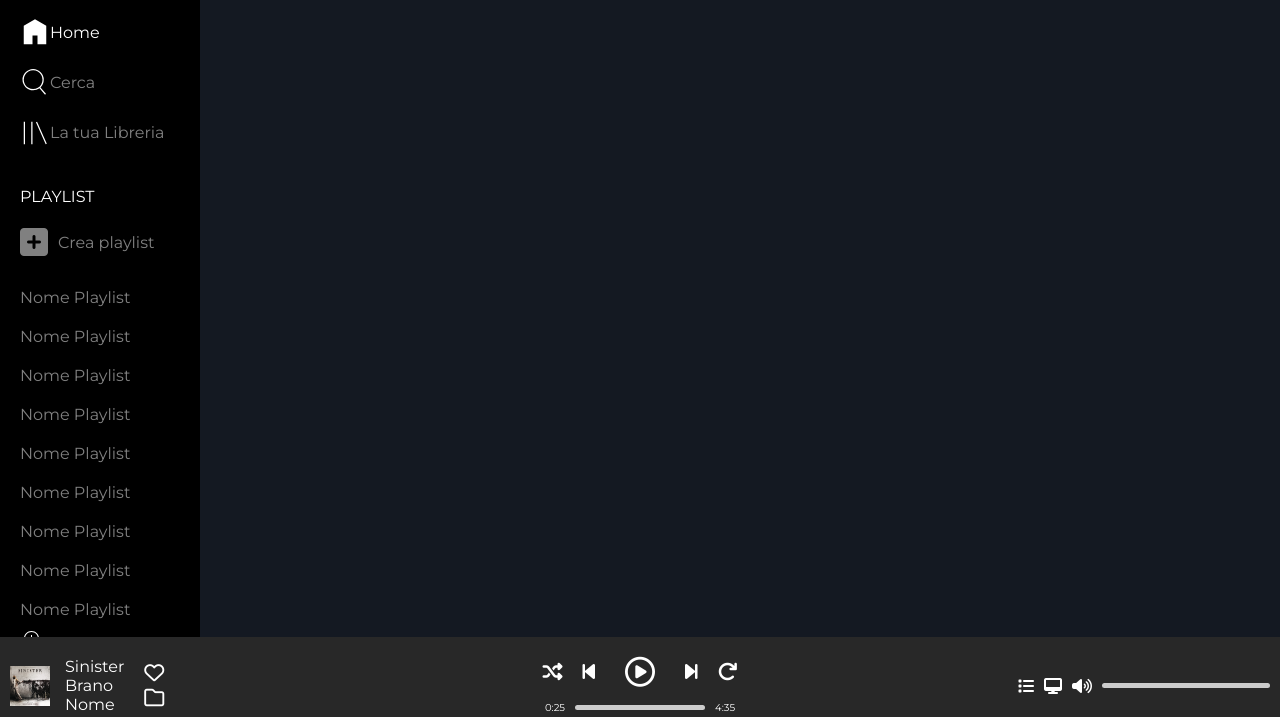
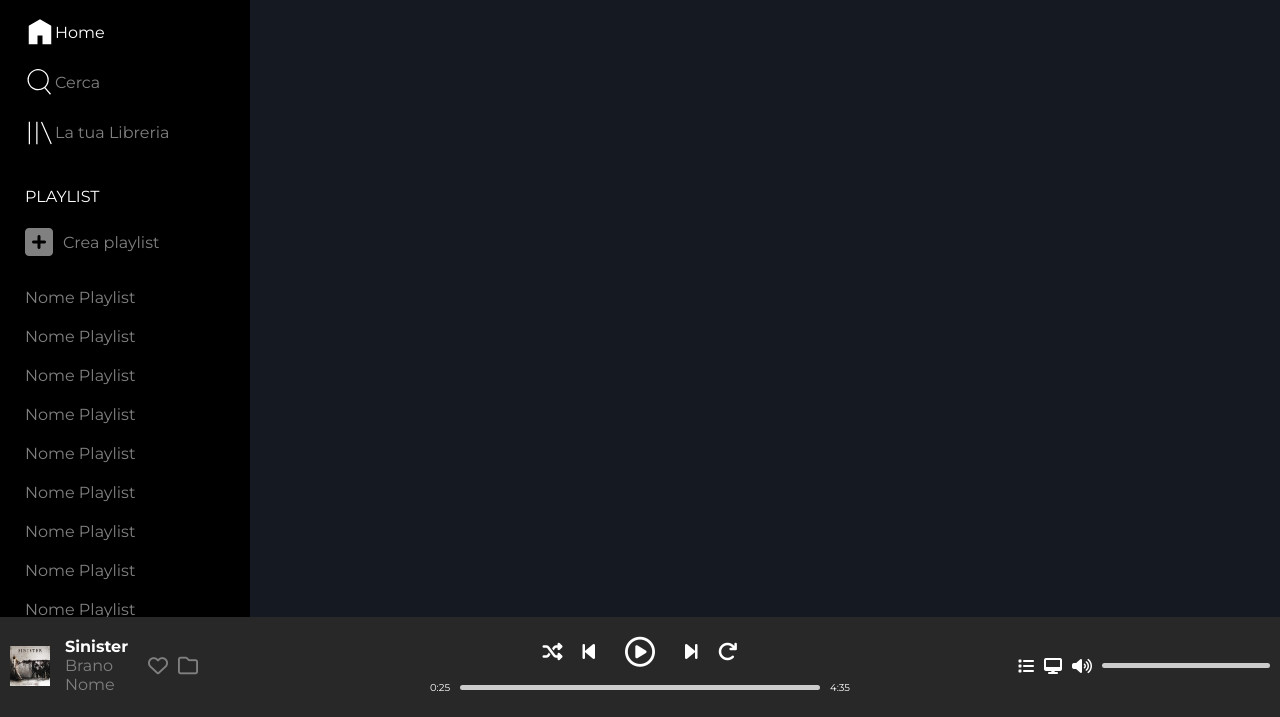
Before and after one commit to guglielmopiasenti/html-css-spotifyweb, a plain HTML site: page index.html in a window 1280 px wide. Shown: the part 83-800 px from the top of the page. Drawn offline with Linux system fonts and the light colour scheme.

Commit message:
layout s, md, lg completed

```diff
--- a/index.html
+++ b/index.html
@@ -15,13 +15,13 @@
 
 
 
-<header>
-    <a class="white-btn" href="#">EFFETTUA L'UPGRADE</a>
-</header>
-
 
 <body>
-    <main>
+
+    <main class="upper-content">
+        <header>
+            <a class="white-btn" href="#">EFFETTUA L'UPGRADE</a>
+        </header>
         <!-- Sidebar section -->
         <section id="sidebar">
             <div class="sidebar-container">
@@ -46,8 +46,15 @@
                     </div>
                 </div>
                 <div class="lower-sidebar">
-                    <img class="img-h-20" src="img/download.svg" alt="download">
-                    <img class="profile img-h-30" src="img/profile.svg" alt="profile">
+                    <div class="download grey">
+                        <img class="img-h-20" src="img/download.svg" alt="download">
+                        <span class="install"> Installa app</span>
+                    </div>
+                    <div class="divider"></div>
+                    <div class="profile-info">
+                        <img class="profile img-h-30" src="img/profile.svg" alt="profile">
+                        <span class="name">Jhon Doe</span>
+                    </div>
                 </div>
             </div>
         </section>
@@ -60,11 +67,11 @@
             <div class="track-info-container flex">
                 <img class="img-h-40" src="img/sinister.jpeg" alt="">
                 <div class="track-info">
-                    <div>Sinister</div>
-                    <div>Brano</div>
-                    <div>Nome</div>
+                    <div class="track">Sinister</div>
+                    <div class="grey">Brano</div>
+                    <div class="grey">Nome</div>
                 </div>
-                <div class="liked flex">
+                <div class="liked flex grey">
                     <i class="fa-regular fa-heart"></i>
                     <i class="fa-regular fa-folder"></i>
                 </div>
--- a/style.css
+++ b/style.css
@@ -85,9 +85,10 @@ a {
     .upper-sidebar, .lower-sidebar {
         align-items: center;
     }
-    .track-info-container, .player-container, .volume-settings {
-        width: calc(100% / 3);
+    .install, .divider, .name {
+        display: none;
     }
+
 }
 
 
@@ -98,7 +99,7 @@ a {
         width: 720px;
     }
     #sidebar {
-        width: 200px;
+        width: 250px;
     }
     .xs {
         display: none;
@@ -111,6 +112,12 @@ a {
     }
     .upper-sidebar, .lower-sidebar {
         align-items: flex-start;
+    }
+    .lower-sidebar {
+        display: flex;
+    }
+    .install, .divider, .name {
+        display: inline-block;
     }
     .menu {
         display: flex;
@@ -137,6 +144,10 @@ a {
 @media screen and (min-width:992px) {
     .container {
         width: 960px;
+    }
+    .track-info-container > .liked {
+        flex-direction: row;
+        gap: 10px;
     }
 }
 
@@ -176,7 +187,7 @@ header {
     position: fixed;
     top: 0;
     left: 0;
-    bottom: 80px;
+    bottom: 100px;
     background-color: black;
     color: white;
     overflow-y: auto;
@@ -197,9 +208,21 @@ header {
     flex-direction: column;
     gap: 20px;
 }
+.divider {
+    border-top: 1px solid grey;
+    width: 160%;
+}
+.download, .profile-info {
+    display: flex;
+    align-items: center;
+    gap: 10px;
+}
 .profile {
     background-color: gray;
     border-radius: 50%;
+}
+.name {
+    font-weight: bold;
 }
 
 
@@ -213,7 +236,7 @@ footer {
     right: 0;
     background-color: var(--grey);
     color: white;
-    height: 80px;
+    height: 100px;
     padding: 20px 10px;
 }
 .footer-container {
@@ -224,11 +247,17 @@ footer {
     gap: 15px;
     align-items: center;
 }
-.track-info-container .liked {
+.track-info-container, .player-container, .volume-settings {
+    width: calc(100% / 3);
+}
+.liked {
     flex-direction: column;
     gap: 5px;
     font-size: 20px;
     padding: 0 5px;
+}
+.track {
+    font-weight: bold;
 }
 .player-container {
     flex-direction: column;
@@ -251,11 +280,14 @@ footer {
     gap: 10px;
     align-items: center;
 }
+.player-timeline {
+    width: 100%;
+}
 .timeline {
     border-top: 5px solid #ccc;
     border-radius: 5px;
     height: 1px;
-    width: 130px;
+    width: 90%;
 }
 .volume-settings {
     justify-content: flex-end;
@@ -265,6 +297,5 @@ footer {
 .volume {
     border-top: 5px solid #ccc;
     border-radius: 5px;
-    height: 1px;
     width: 40%;
 }
```
